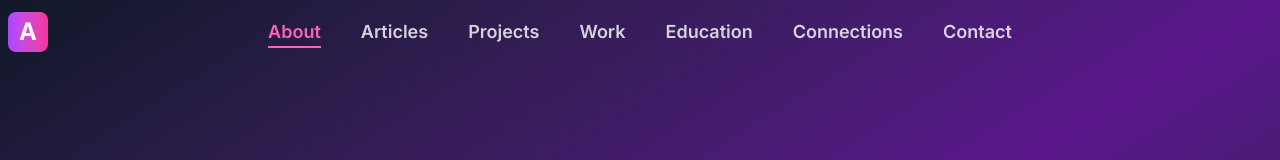
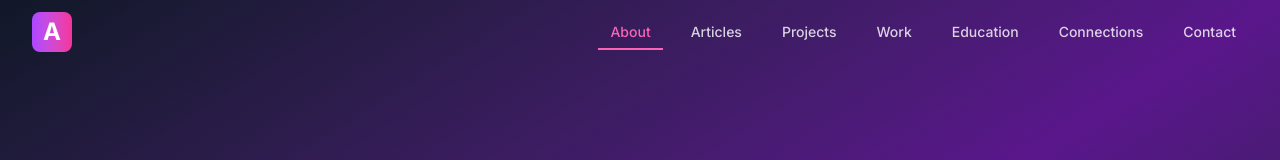
Before and after one commit to aryaMehta26/portfolio, a Next.js app: page /about in a window 1280 px wide. Shown: the top 160 px of the page. Built offline with nearby package versions, Linux system fonts and the light colour scheme.

Commit message:
feat: Make entire website responsive for mobile

```diff
--- a/src/app/about/page.tsx
+++ b/src/app/about/page.tsx
@@ -148,7 +148,7 @@ export default function About() {
           className="mb-20"
         >
           <h2 className="text-2xl sm:text-3xl font-bold text-white mb-8 text-center md:text-left">My Toolbox</h2>
-          <div className="grid grid-cols-1 sm:grid-cols-2 lg:grid-cols-3 gap-6 max-h-[600px] sm:overflow-y-auto pr-4 styled-scrollbar">
+          <div className="grid grid-cols-1 sm:grid-cols-2 lg:grid-cols-3 gap-6 md:max-h-[600px] md:overflow-y-auto md:pr-4 md:styled-scrollbar">
             {skills.map((skill, idx) => (
               <motion.div
                 key={skill.category}
@@ -184,7 +184,7 @@ export default function About() {
           className="mb-20"
         >
           <h2 className="text-2xl sm:text-3xl font-bold text-white mb-8 text-center md:text-left">Achievements</h2>
-          <div className="grid grid-cols-1 md:grid-cols-2 gap-6 max-h-[500px] sm:overflow-y-auto pr-4 styled-scrollbar">
+          <div className="grid grid-cols-1 md:grid-cols-2 gap-6 md:max-h-[500px] md:overflow-y-auto md:pr-4 md:styled-scrollbar">
             {achievements.map((achievement, idx) => (
               <motion.div
                 key={achievement.title}
--- a/src/components/Navbar.tsx
+++ b/src/components/Navbar.tsx
@@ -19,14 +19,22 @@ export default function Navbar() {
   const pathname = usePathname();
   const [isScrolled, setIsScrolled] = useState(false);
   const [isMobileMenuOpen, setIsMobileMenuOpen] = useState(false);
+  const [hasMounted, setHasMounted] = useState(false);
 
   useEffect(() => {
+    setHasMounted(true);
+  }, []);
+
+  useEffect(() => {
+    if (hasMounted) {
       const handleScroll = () => {
         setIsScrolled(window.scrollY > 20);
       };
       window.addEventListener('scroll', handleScroll);
+      handleScroll(); // Check on mount
       return () => window.removeEventListener('scroll', handleScroll);
-  }, []);
+    }
+  }, [hasMounted]);
 
   return (
     <>
@@ -35,12 +43,13 @@ export default function Navbar() {
         animate={{ y: 0 }}
         transition={{ duration: 0.5 }}
         className={`fixed top-0 left-0 w-full z-50 transition-all duration-300 ${
-          isScrolled ? 'bg-black/60 backdrop-blur-md border-b border-white/5' : 'bg-transparent'
+          hasMounted && isScrolled ? 'bg-black/60 backdrop-blur-md border-b border-white/5' : 'bg-transparent'
         }`}
       >
-        <div className="w-full flex items-center h-16 relative">
-          {/* Left: Logo only, flush to the left edge but with a small margin */}
-          <div className="absolute left-0 top-0 h-full flex items-center ml-2">
+        <div className="max-w-7xl mx-auto px-4 sm:px-6 lg:px-8">
+          <div className="flex items-center justify-between h-16">
+            {/* Left: Logo */}
+            <div className="flex-shrink-0">
               <Link href="/" className="flex items-center">
                 <motion.div
                   initial={{ scale: 0 }}
@@ -53,37 +62,42 @@ export default function Navbar() {
               </Link>
             </div>
 
-          {/* Center: Navigation links */}
-          <div className="hidden md:flex flex-1 justify-center items-center space-x-10">
+            {/* Center: Desktop Navigation links */}
+            <div className="hidden md:block">
+              <div className="ml-10 flex items-baseline space-x-4">
                 {navLinks.map((link) => (
                   <Link
                     key={link.href}
                     href={link.href}
-                className={`relative group`}
+                    className="relative group px-3 py-2 rounded-md text-sm font-medium"
                   >
-                <span className={`text-lg font-semibold transition-colors duration-300 ${
+                    <span className={`transition-colors duration-300 ${
                       pathname === link.href ? 'text-pink-400' : 'text-white/80 hover:text-white'
                     }`}>
                       {link.label}
                     </span>
-                {pathname === link.href && (
-                  <div
-                    className="absolute left-0 top-full h-0.5 w-full bg-pink-400 scale-x-100"
+                    {pathname === link.href ? (
+                      <motion.div
+                        className="absolute bottom-0 left-0 w-full h-0.5 bg-pink-400"
+                        layoutId="underline"
+                        initial={false}
                       />
-                )}
-                <div className="absolute left-0 bottom-0 w-full h-0.5 bg-pink-400 scale-x-0 group-hover:scale-x-100 transition-transform duration-300 origin-left" />
+                    ) : null}
                   </Link>
                 ))}
               </div>
+            </div>
 
-          {/* Right: Mobile menu */}
-          <div className="absolute right-0 top-0 h-full flex items-center pr-4">
+            {/* Right: Mobile menu button */}
+            <div className="-mr-2 flex md:hidden">
               <button
                 onClick={() => setIsMobileMenuOpen(!isMobileMenuOpen)}
-              className="ml-4 p-2 rounded-lg text-white/70 hover:text-white focus:outline-none md:hidden"
+                className="inline-flex items-center justify-center p-2 rounded-md text-white/70 hover:text-white hover:bg-white/10 focus:outline-none"
               >
-              {isMobileMenuOpen ? <FiX size={24} /> : <FiMenu size={24} />}
+                <span className="sr-only">Open main menu</span>
+                {isMobileMenuOpen ? <FiX className="block h-6 w-6" /> : <FiMenu className="block h-6 w-6" />}
               </button>
+            </div>
           </div>
         </div>
       </motion.nav>
@@ -95,13 +109,13 @@ export default function Navbar() {
         transition={{ duration: 0.3 }}
         className={`fixed inset-x-0 top-16 z-40 md:hidden ${isMobileMenuOpen ? 'block' : 'hidden'}`}
       >
-        <div className="bg-black/95 backdrop-blur-lg shadow-lg border-t border-white/10 py-2">
+        <div className="px-2 pt-2 pb-3 space-y-1 sm:px-3 bg-black/95 backdrop-blur-lg shadow-lg border-t border-white/10">
           {navLinks.map((link) => (
             <Link
               key={link.href}
               href={link.href}
               onClick={() => setIsMobileMenuOpen(false)}
-              className={`block px-4 py-3 text-lg font-semibold transition-colors duration-300 ${
+              className={`block px-3 py-2 rounded-md text-base font-medium transition-colors duration-300 ${
                 pathname === link.href
                   ? 'text-pink-400 bg-white/5'
                   : 'text-white/80 hover:text-white hover:bg-white/5'
```
Lines whose indentation alone changed are shown as unchanged.
